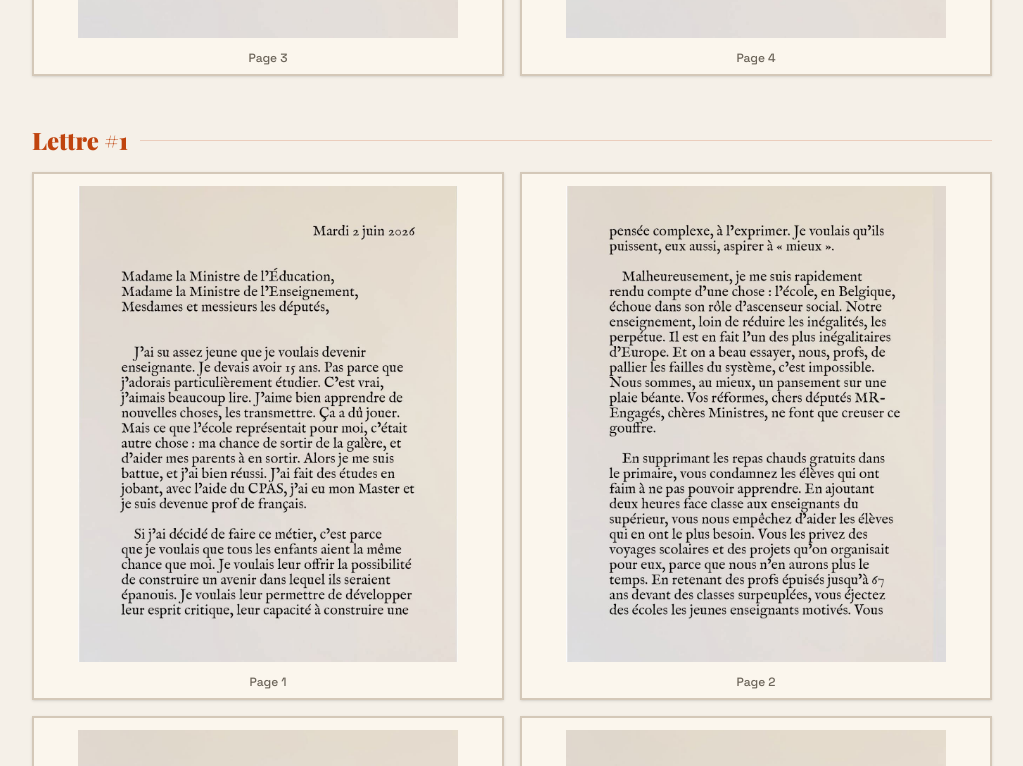
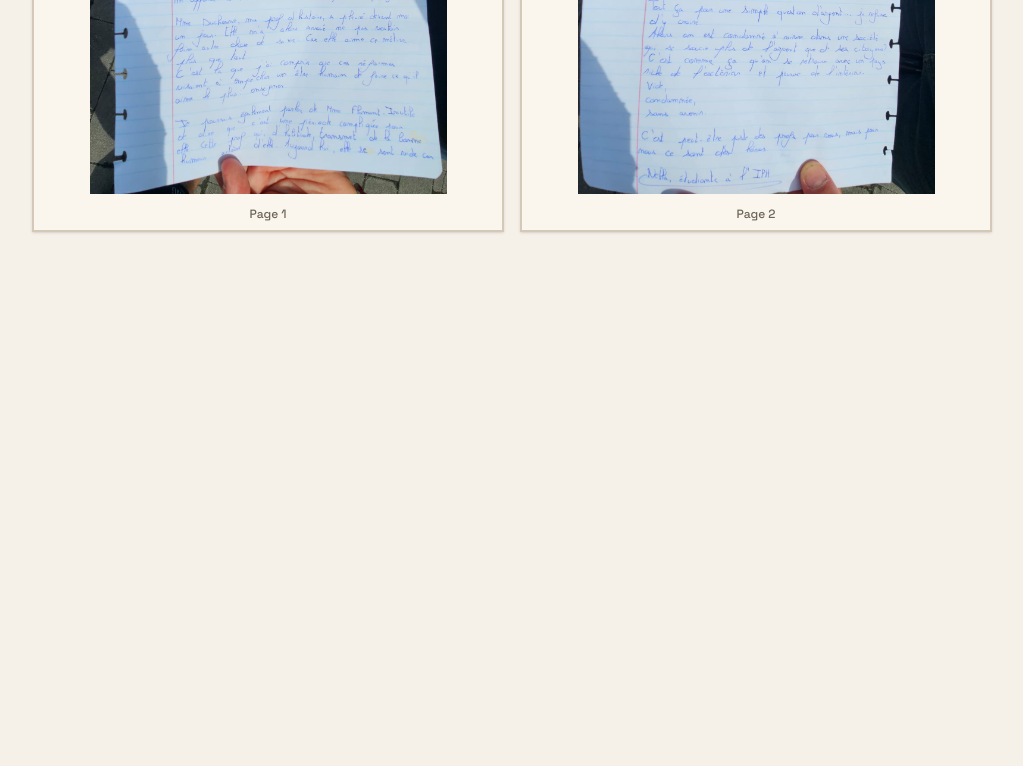
Before and after one commit to marsattacksfacts/plateforme-argumentaire-enseignement, a Next.js app: page /belles-lettres in a window 1280 px wide. Shown: the part 2540-3306 px from the top of the page, without its empty margins (128-1151 px from the left). After the commit the page ends 2852 px from the top, so only its background shows below. Built offline with nearby package versions, Linux system fonts and the light colour scheme; a web font is replaced by a local one.

Commit message:
Amélioration belles lettres

```diff
--- a/src/app/belles-lettres/page.tsx
+++ b/src/app/belles-lettres/page.tsx
@@ -16,21 +16,20 @@ const VIDEOS_LETTRES = [
 
 function groupByPrefix(files: string[]) {
   const groups: { prefix: string; files: string[] }[] = [];
-  const seen = new Set<string>();
+  const prefixesSeen = new Set<string>();
 
   for (const f of files) {
     const match = f.match(/^(\d+)_/);
     const prefix = match ? match[1] : f.replace(/\.[^.]+$/, "");
 
-    if (match && seen.has(prefix)) continue; // déjà dans un groupe
+    if (prefixesSeen.has(prefix)) continue; // déjà traité
+    prefixesSeen.add(prefix);
 
     if (match) {
       const siblings = files.filter(x => x.startsWith(prefix + "_"));
       groups.push({ prefix, files: siblings });
-      siblings.forEach(x => seen.add(x));
     } else {
-      groups.push({ prefix: f, files: [f] });
-      seen.add(f);
+      groups.push({ prefix, files: [f] });
     }
   }
   return groups;
```
